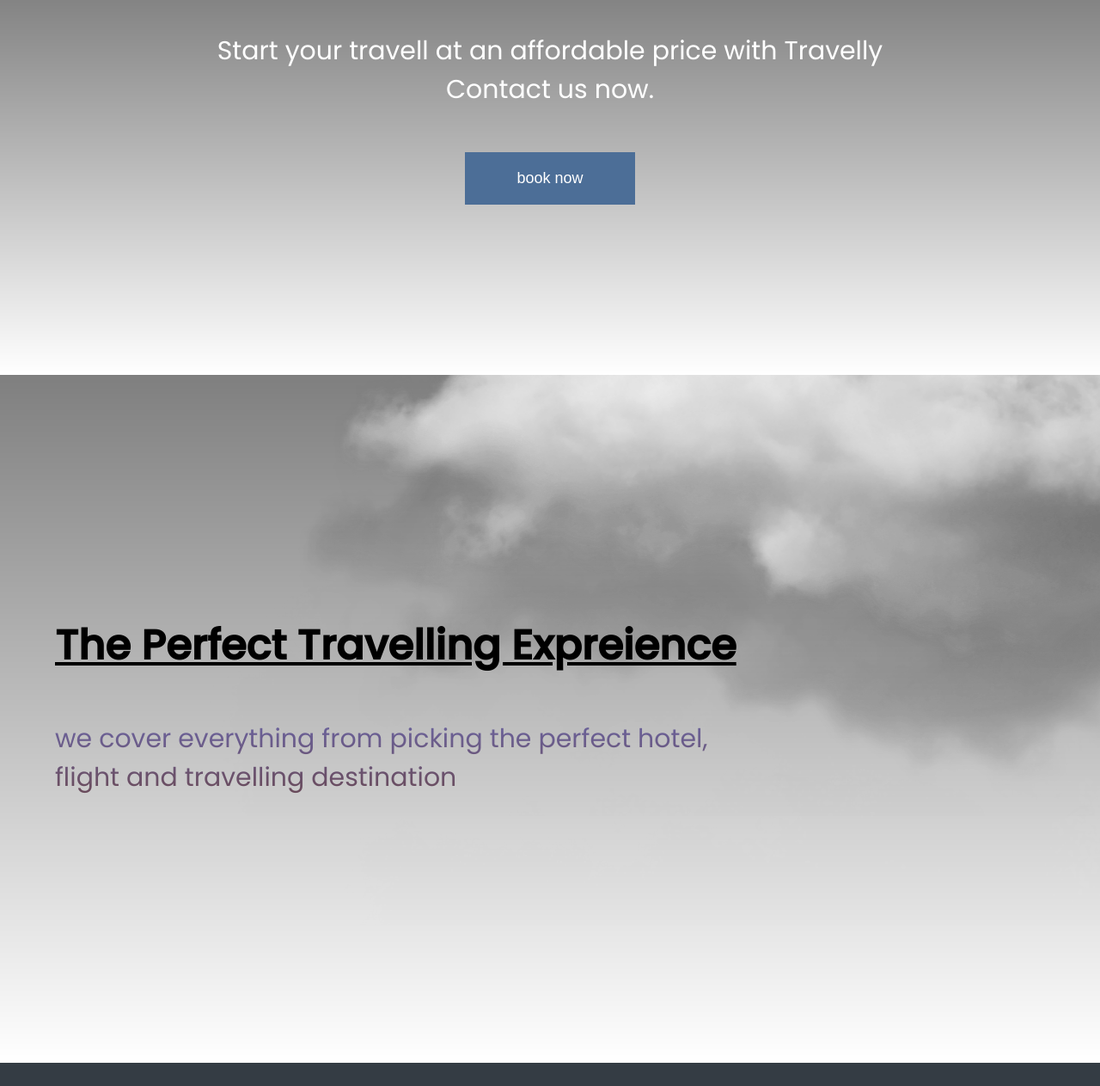
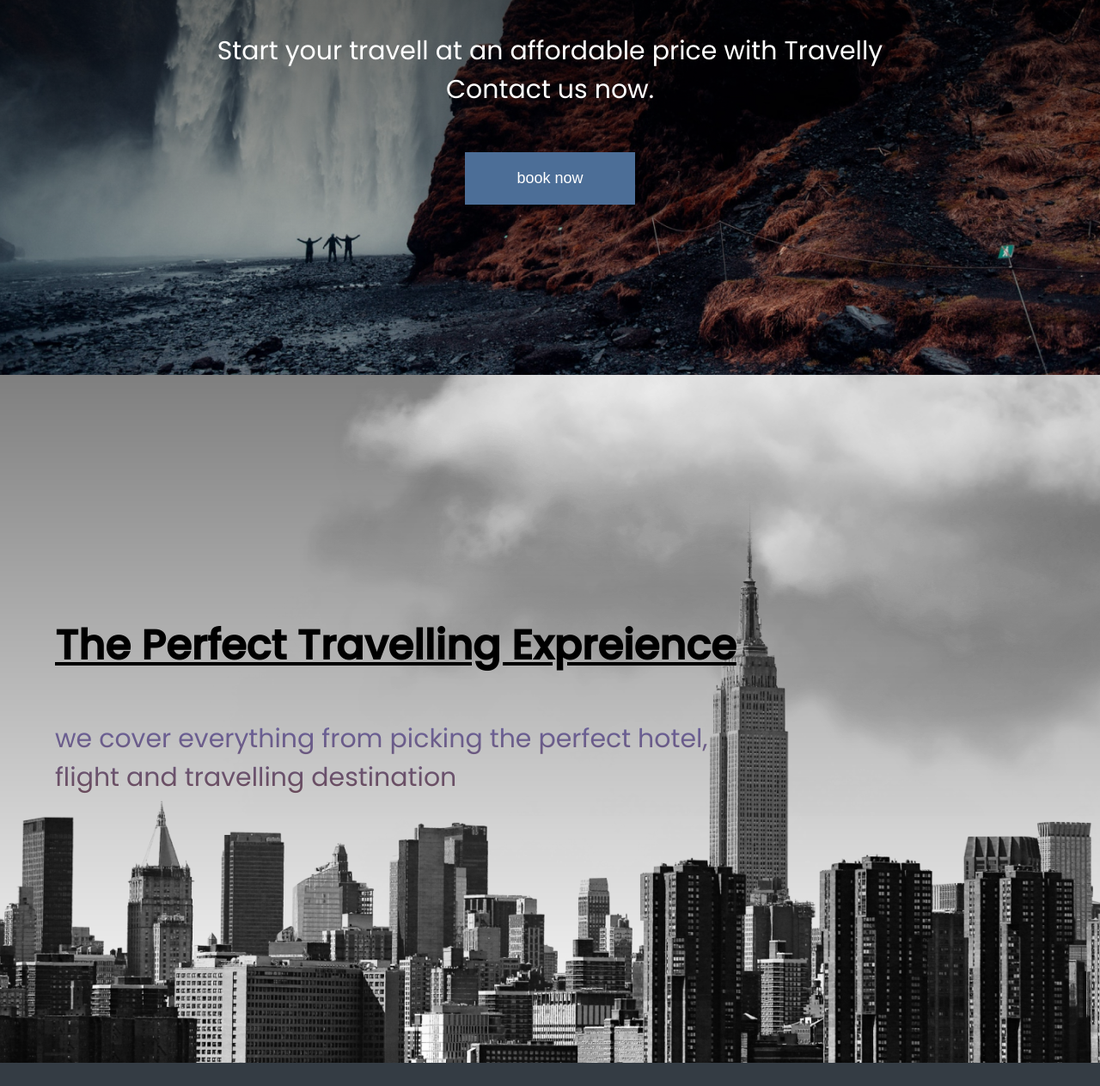
Before and after one commit to M0stafaEbrahimi/Travelly, a plain HTML site: page index.html in a window 1280 px wide. Shown: the part 364-1627 px from the top of the page at 86% size. Drawn offline with Linux system fonts and the light colour scheme; the site is published under a folder, as on GitHub Pages, so addresses that start at the root find nothing; a web font is replaced by a local one.

Commit message:
image link changed

```diff
--- a/style.css
+++ b/style.css
@@ -83,7 +83,7 @@
 }
 .hero {
   background: linear-gradient(rgba(0, 0, 0, 0.8), transparent),
-    url("/img/landing-page.jpg");
+    url("./img/landing-page.jpg");
   min-height: 90vh;
   background-repeat: no-repeat;
   background-size: cover;
@@ -103,7 +103,7 @@
 #Locations {
   min-height: 100vh;
   background: linear-gradient(rgba(0, 0, 0, 0.5), transparent),
-    url("/img/new-york-page.png");
+    url("./img/new-york-page.png");
   background-size: cover;
   background-position: center;
   display: flex;
@@ -188,7 +188,7 @@
 #contact {
   min-height: 100vh;
   background: linear-gradient(rgba(0, 0, 0, 0.5), transparent),
-    url("/img/contact-mountain.png");
+    url("./img/contact-mountain.png");
   background-repeat: no-repeat;
   background-size: cover;
   background-position: center;
```
